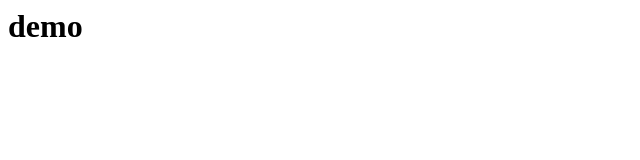
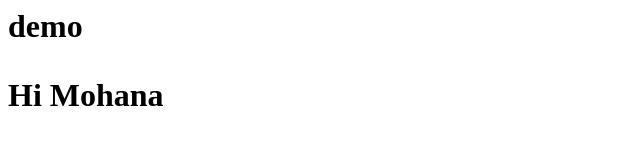
Before and after one commit to kiruthigarcad01/SYS01, a plain HTML site: page home.html in a window 1280 px wide. Shown: the whole page, without its empty margins (0-640 px from the left). Drawn offline with Linux system fonts and the light colour scheme.

Commit message:
I updated a p tag

```diff
--- a/home.html
+++ b/home.html
@@ -6,5 +6,6 @@
 </head>
 <body>
 <h1> demo <h1>
+  <p>Hi Mohana</p>
 </body>
 </html>
```
